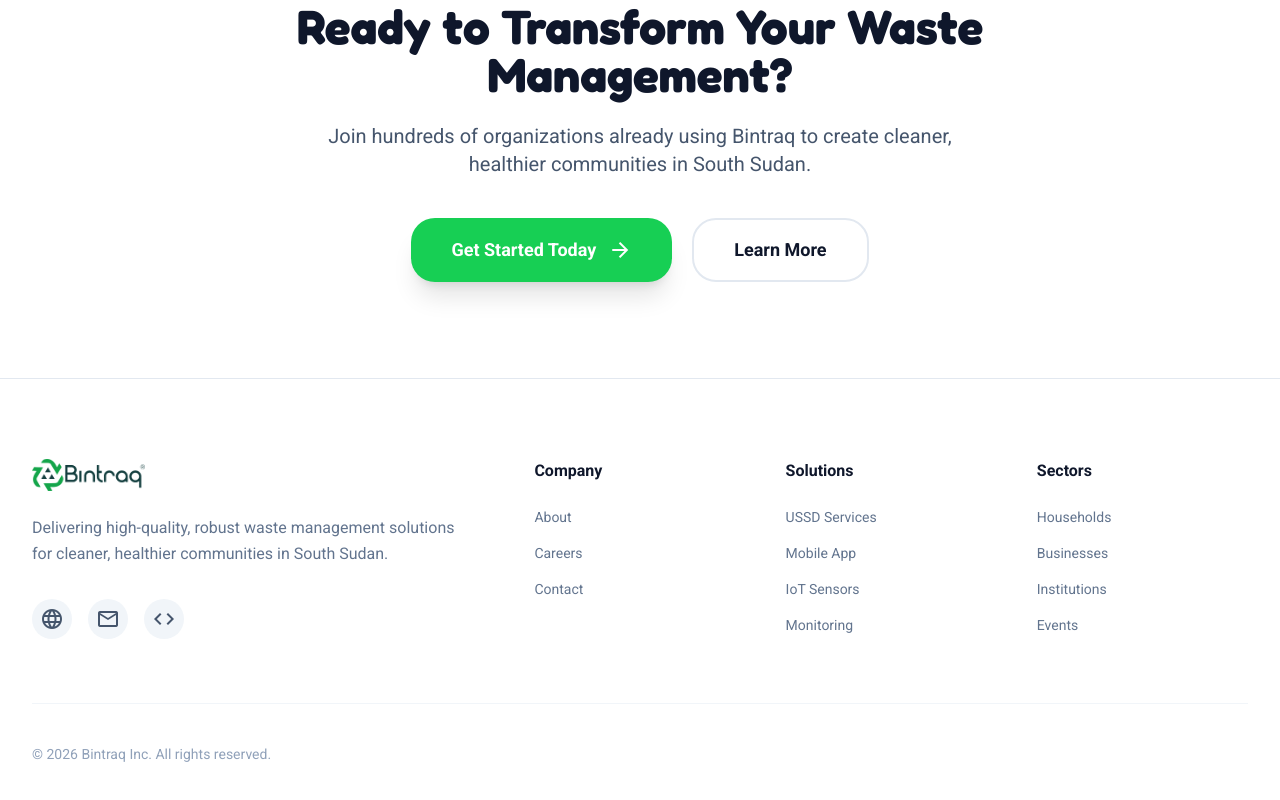
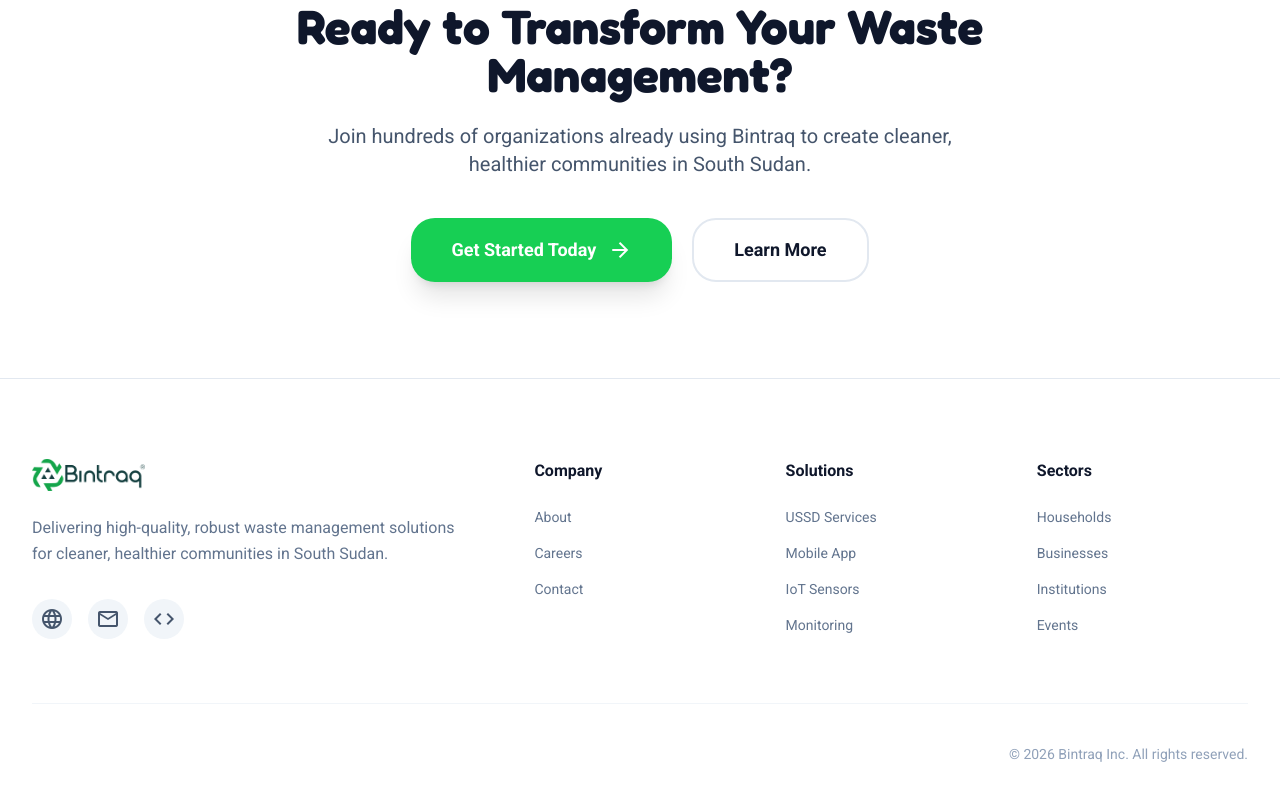
Before and after one commit to Bintraq-Inc/bintraq-website, a React (Vite) app: page / in a window 1280 px wide. Shown: the part 3552-4352 px from the top of the page. Built offline with nearby package versions, Linux system fonts and the light colour scheme.

Commit message:
fix: adjust footer alignment for better layout consistency

```diff
--- a/src/components/Footer.tsx
+++ b/src/components/Footer.tsx
@@ -104,7 +104,7 @@
         </div>
 
         {/* Bottom Bar */}
-        <div className="border-t border-slate-100 dark:border-white/5 pt-10 flex flex-col md:flex-row justify-between items-center gap-6">
+        <div className="border-t border-slate-100 dark:border-white/5 pt-10 flex flex-col md:flex-row justify-end items-center gap-6">
           <p className="text-sm text-slate-400">
             © {currentYear} Bintraq Inc. All rights reserved.
           </p>
```
